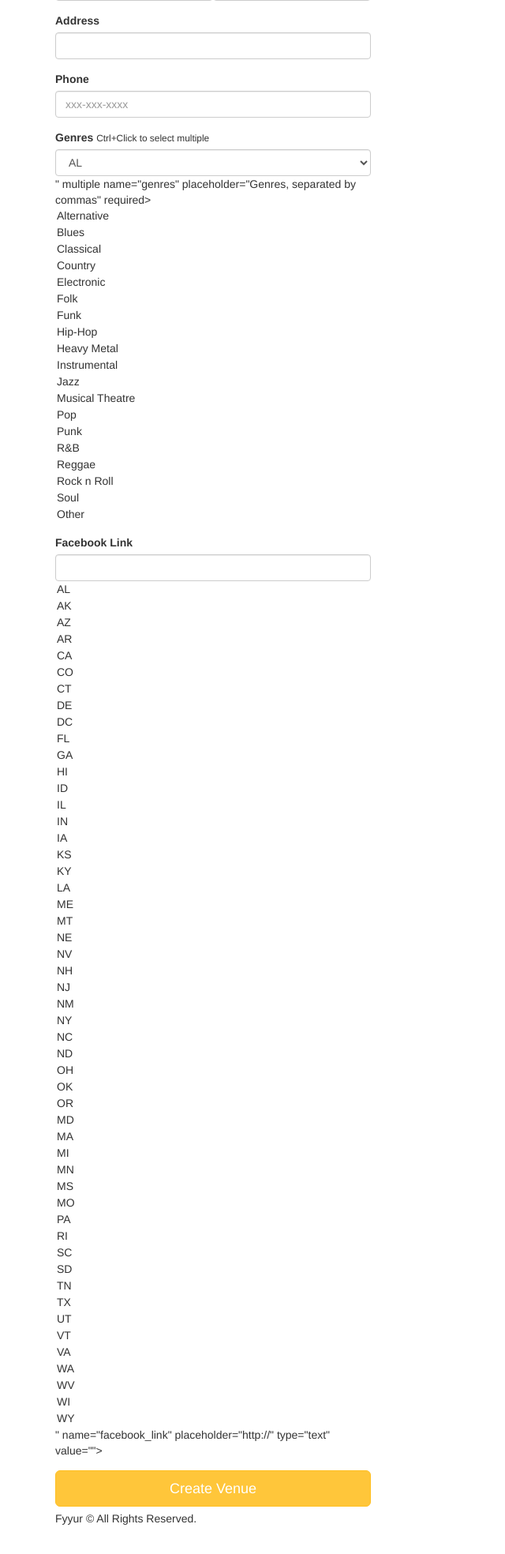
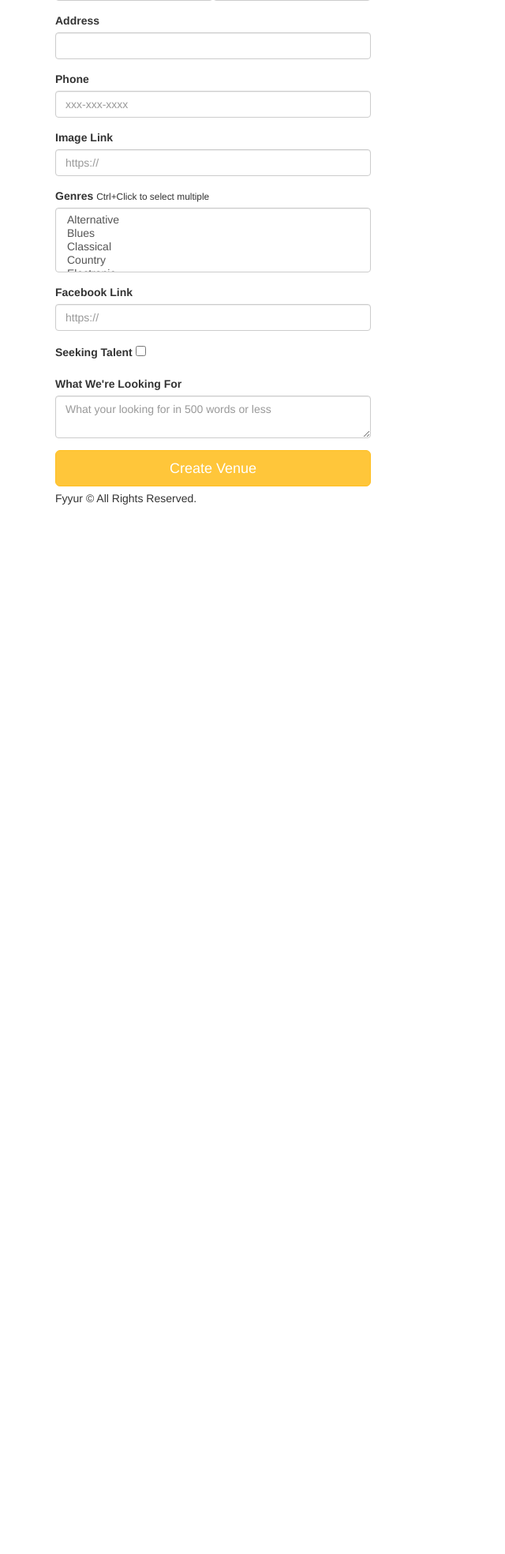
Before and after one commit to adjustyourtone/fyyurproject, a Flask app: page /venues/create in a window 1280 px wide. Shown: the part 268-2236 px from the top of the page at 79% size, without its empty margins (0-640 px from the left). After the commit the page ends 907 px from the top, so only its background shows below. Run offline with Flask 2, Linux system fonts and the light colour scheme; some libraries are stand-ins or nearby versions.

Commit message:
Forms working + still need to fix image link and seeking talent

```diff
--- a/app.py
+++ b/app.py
@@ -40,7 +40,9 @@
     state = db.Column(db.String(120))
     address = db.Column(db.String(120))
     phone = db.Column(db.String(120))
-    image_link = db.Column(db.String(500))
+    #insert 'genres' column
+    genres = db.Column(db.String(), nullable=False)
+    image_link = db.Column(db.String(240))
     facebook_link = db.Column(db.String(120))
 
       #Add a seeking_talent(bool) and seeking_description.
@@ -110,28 +112,43 @@
 def venues():
   # TODO: replace with real venues data.
   #       num_shows should be aggregated based on number of upcoming shows per venue.
-  data=[{
-    "city": "San Francisco",
-    "state": "CA",
-    "venues": [{
-      "id": 1,
-      "name": "The Musical Hop",
-      "num_upcoming_shows": 0,
+    # all_areas = (
+    #     Venue.query.with_entities(Venue.city, Venue.state)
+    #     .group_by(Venue.city, Venue.state)
+    #     .all()
+    # )
+    # data = []
+    # for area in all_areas:
+    #     venues_in_city = (
+    #         Venue.query.filter(Venue.city == area[0])
+    #         .filter(Venue.state == area[1])
+    #         .all()
+    #     )
+    #     data.append({"city": area.city, "state": area.state, "venues": venues_in_city})
+    data=[{
+      "city": "San Francisco",
+      "state": "CA",
+      "venues": [{
+        "id": 1,
+        "name": "The Musical Hop",
+        "num_upcoming_shows": 0,
+      }, {
+        "id": 3,
+        "name": "Park Square Live Music & Coffee",
+        "num_upcoming_shows": 1,
+      }]
     }, {
-      "id": 3,
-      "name": "Park Square Live Music & Coffee",
-      "num_upcoming_shows": 1,
+      "city": "New York",
+      "state": "NY",
+      "venues": [{
+        "id": 2,
+        "name": "The Dueling Pianos Bar",
+        "num_upcoming_shows": 0,
+      }]
     }]
-  }, {
-    "city": "New York",
-    "state": "NY",
-    "venues": [{
-      "id": 2,
-      "name": "The Dueling Pianos Bar",
-      "num_upcoming_shows": 0,
-    }]
-  }]
-  return render_template('pages/venues.html', areas=data);
+
+
+    return render_template('pages/venues.html', areas=data);
 
 @app.route('/venues/search', methods=['POST'])
 def search_venues():
@@ -244,13 +261,43 @@
 def create_venue_submission():
   # TODO: insert form data as a new Venue record in the db, instead
   # TODO: modify data to be the data object returned from db insertion
+    response = {}
+    error = False
+    try:
+        name = request.form.get("name")
+        city = request.form.get("city")
+        state = request.form.get("state")
+        address = request.form.get("address")
+        phone = request.form.get("phone")
+        facebook_link = request.form.get("facebook_link")
+        genres = request.form.getlist("genres")
+        venue = Venue(
+            name=name,
+            city=city,
+            state=state,
+            address=address,
+            phone=phone,
+            genres=genres,
+            facebook_link=facebook_link,
+        )
+        response["name"] = venue.name
+        db.session.add(venue)
+        db.session.commit()
+    except:
+        error = True
+        db.session.rollback()
+    finally:
+        db.session.close()
+        if error == False:
+              # on successful db insert, flash success
+              flash('Venue ' + request.form['name'] + ' was successfully listed!')
+        else:
+            # TODO: on unsuccessful db insert, flash an error instead.
+            # e.g., flash('An error occurred. Venue ' + data.name + ' could not be listed.')
+            # see: http://flask.pocoo.org/docs/1.0/patterns/flashing/
+            flash("An error occurred. Venue " + request.form["name"] + " could not be listed.")
 
-  # on successful db insert, flash success
-  flash('Venue ' + request.form['name'] + ' was successfully listed!')
-  # TODO: on unsuccessful db insert, flash an error instead.
-  # e.g., flash('An error occurred. Venue ' + data.name + ' could not be listed.')
-  # see: http://flask.pocoo.org/docs/1.0/patterns/flashing/
-  return render_template('pages/home.html')
+    return render_template('pages/home.html')
 
 @app.route('/venues/<venue_id>', methods=['DELETE'])
 def delete_venue(venue_id):
--- a/forms.py
+++ b/forms.py
@@ -1,6 +1,6 @@
 from datetime import datetime
 from flask_wtf import Form
-from wtforms import StringField, SelectField, SelectMultipleField, DateTimeField
+from wtforms import StringField, SelectField, SelectMultipleField, DateTimeField, BooleanField, TextAreaField, validators
 from wtforms.validators import DataRequired, AnyOf, URL
 
 class ShowForm(Form):
@@ -45,6 +45,7 @@
             ('KS', 'KS'),
             ('KY', 'KY'),
             ('LA', 'LA'),
+            ('MA', 'MA'),
             ('ME', 'ME'),
             ('MT', 'MT'),
             ('NE', 'NE'),
@@ -88,33 +89,44 @@
     image_link = StringField(
         'image_link'
     )
+        # TODO implement enum restriction - Done
+    genreTypes = [
+        ("Alternative", "Alternative"),
+        ("Blues", "Blues"),
+        ("Classical", "Classical"),
+        ("Country", "Country"),
+        ("Electronic", "Electronic"),
+        ("Folk", "Folk"),
+        ("Funk", "Funk"),
+        ("Hip-Hop", "Hip-Hop"),
+        ("Heavy Metal", "Heavy Metal"),
+        ("Instrumental", "Instrumental"),
+        ("Jazz", "Jazz"),
+        ("Musical Theatre", "Musical Theatre"),
+        ("Pop", "Pop"),
+        ("Punk", "Punk"),
+        ("R&B", "R&B"),
+        ("Reggae", "Reggae"),
+        ("Rock n Roll", "Rock n Roll"),
+        ("Soul", "Soul"),
+        ("Other", "Other"),
+    ]
     genres = SelectMultipleField(
-        # TODO implement enum restriction
-        'genres', validators=[DataRequired()],
-        choices=[
-            ('Alternative', 'Alternative'),
-            ('Blues', 'Blues'),
-            ('Classical', 'Classical'),
-            ('Country', 'Country'),
-            ('Electronic', 'Electronic'),
-            ('Folk', 'Folk'),
-            ('Funk', 'Funk'),
-            ('Hip-Hop', 'Hip-Hop'),
-            ('Heavy Metal', 'Heavy Metal'),
-            ('Instrumental', 'Instrumental'),
-            ('Jazz', 'Jazz'),
-            ('Musical Theatre', 'Musical Theatre'),
-            ('Pop', 'Pop'),
-            ('Punk', 'Punk'),
-            ('R&B', 'R&B'),
-            ('Reggae', 'Reggae'),
-            ('Rock n Roll', 'Rock n Roll'),
-            ('Soul', 'Soul'),
-            ('Other', 'Other'),
-        ]
+        'genres', validators=[
+            DataRequired(),
+            AnyOf(genreTypes)
+            ],
+            choices=genreTypes
     )
     facebook_link = StringField(
         'facebook_link', validators=[URL()]
+    )
+
+    seeking_talent = BooleanField(
+        'seeking_talent'
+    )
+    seeking_description = TextAreaField(
+        'seeking_description'
     )
 
 class ArtistForm(Form):
@@ -146,6 +158,7 @@
             ('KS', 'KS'),
             ('KY', 'KY'),
             ('LA', 'LA'),
+            ('MA', 'MA'),
             ('ME', 'ME'),
             ('MT', 'MT'),
             ('NE', 'NE'),
@@ -217,4 +230,4 @@
         'facebook_link', validators=[URL()]
     )
 
-# TODO IMPLEMENT NEW ARTIST FORM AND NEW SHOW FORM
+# TODO IMPLEMENT NEW ARTIST FORM AND NEW SHOW FORM (there is already a new artist form. and a new Show Form....)
--- a/templates/forms/new_artist.html
+++ b/templates/forms/new_artist.html
@@ -1,5 +1,5 @@
 {% extends 'layouts/main.html' %}
-{% block title %}New Artist{% endblock %}
+{% block title %}Post A New Artist{% endblock %}
 {% block content %}
   <div class="form-wrapper">
     <form method="post" class="form">
@@ -26,11 +26,11 @@
       <div class="form-group">
         <label for="genres">Genres</label>
         <small>Ctrl+Click to select multiple</small>
-        {{ form.genres(class_ = 'form-control', placeholder='Genres, separated by commas', id=form.state, autofocus = true) }}
+        {{ form.genres(class_ = 'form-control', placeholder='Genres',autofocus = true) }}
       </div>
       <div class="form-group">
           <label for="genres">Facebook Link</label>
-          {{ form.facebook_link(class_ = 'form-control', placeholder='http://', id=form.state, autofocus = true) }}
+          {{ form.facebook_link(class_ = 'form-control', placeholder='http://', autofocus = true) }}
         </div>
       <input type="submit" value="Create Venue" class="btn btn-primary btn-lg btn-block">
     </form>
--- a/templates/forms/new_venue.html
+++ b/templates/forms/new_venue.html
@@ -1,5 +1,5 @@
 {% extends 'layouts/main.html' %}
-{% block title %}New Venue{% endblock %}
+{% block title %}Post A New Venue{% endblock %}
 {% block content %}
   <div class="form-wrapper">
     <form method="post" class="form">
@@ -26,16 +26,30 @@
       <div class="form-group">
           <label for="phone">Phone</label>
           {{ form.phone(class_ = 'form-control', placeholder='xxx-xxx-xxxx', autofocus = true) }}
-        </div>
+      </div>
+      <!-- Insert an Image Link field -->
+      <div class="form-group">
+        <label for="image_link">Image Link</label>
+        {{ form.image_link(class_ = 'form-control', placeholder='https://', autofocus = true) }}
+      </div>
       <div class="form-group">
         <label for="genres">Genres</label>
         <small>Ctrl+Click to select multiple</small>
-        {{ form.genres(class_ = 'form-control', placeholder='Genres, separated by commas', id=form.state, autofocus = true) }}
+        {{ form.genres(class_ = 'form-control', placeholder="Genres", autofocus = true) }}
       </div>
       <div class="form-group">
           <label for="genres">Facebook Link</label>
-          {{ form.facebook_link(class_ = 'form-control', placeholder='http://', id=form.state, autofocus = true) }}
-        </div>
+          {{ form.facebook_link(class_ = 'form-control', placeholder='https://', autofocus = true) }}
+      </div>
+      <!-- Insert a Seeking Talent and Seeking Description Form field -->
+      <div class="form-group">
+        <label for="seeking_talent">Seeking Talent</label>
+        {{ form.seeking_talent(class_ = 'form-check-input', placeholder='Yes', autofocus = true) }}
+      </div>
+      <div class="form-group">
+        <label for="seeking_description">What We're Looking For</label>
+        {{ form.seeking_description(class_ = 'form-control', placeholder='What your looking for in 500 words or less', autofocus = true) }}
+      </div>
       <input type="submit" value="Create Venue" class="btn btn-primary btn-lg btn-block">
     </form>
   </div>
```
Also changed, not shown: migrations/versions/0afa7473abef_.py (added, +28 -0 lines), personallog.txt (+9 -0 lines).
